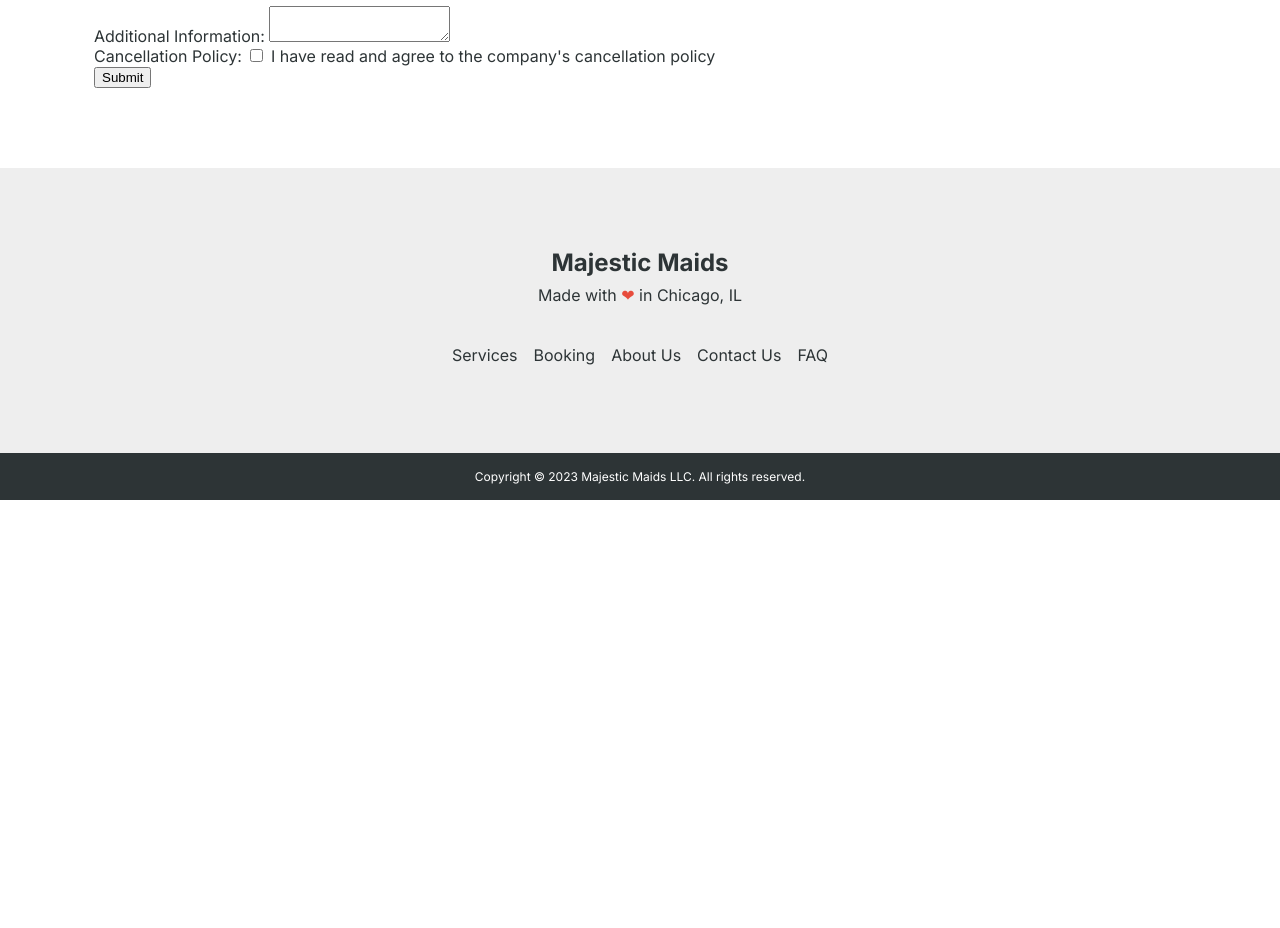
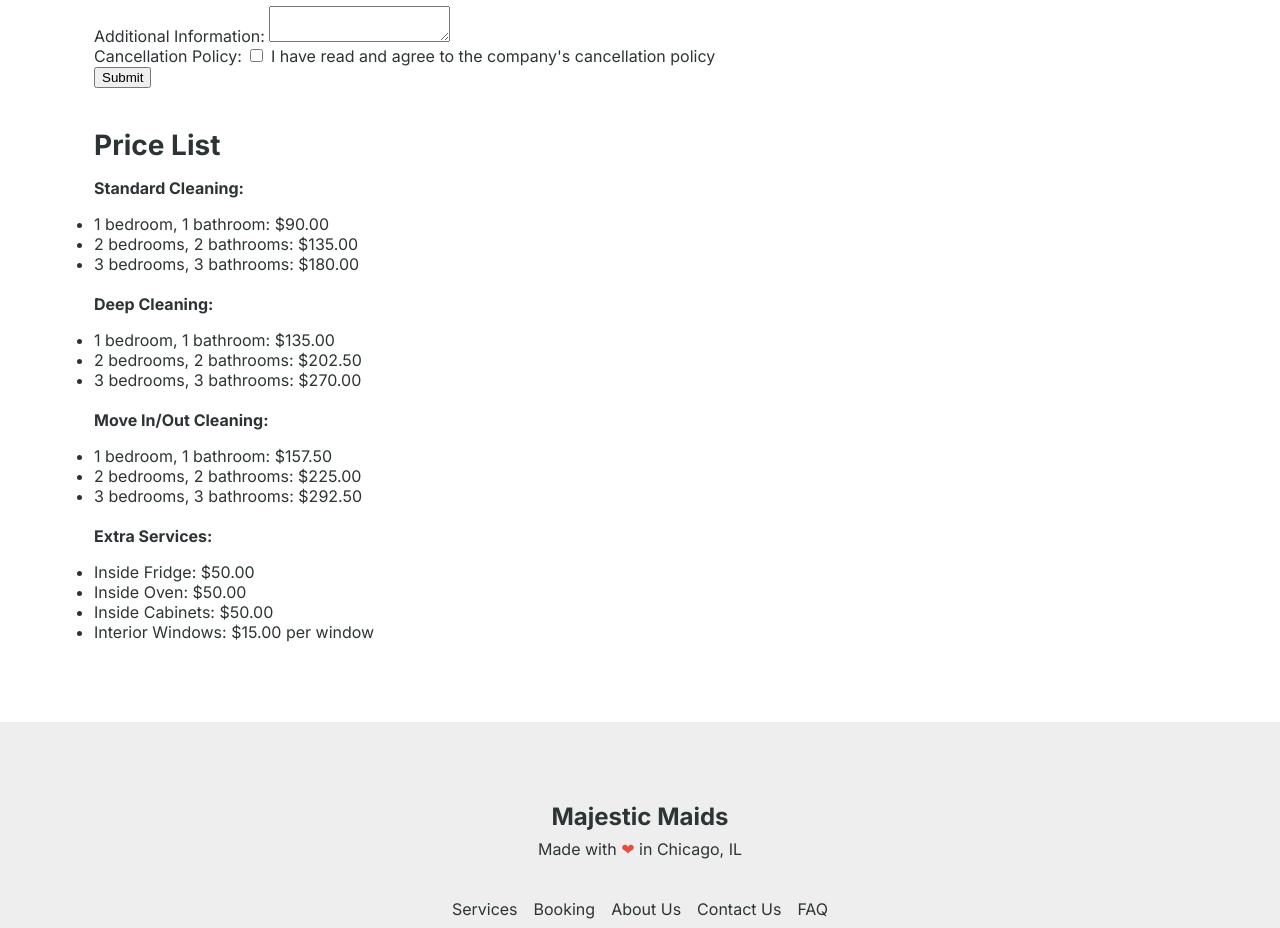
Before and after one commit to crengutaibrian/CIS181-project, a plain HTML site: page book-now.html in a window 1280 px wide. Shown: the part 840-1768 px from the top of the page. Before the commit the page ends 1340 px from the top, so only its background shows below. Drawn offline with Linux system fonts and the light colour scheme.

Commit message:
Add content

```diff
--- a/book-now.html
+++ b/book-now.html
@@ -99,7 +99,6 @@
           <option value="1">1</option>
           <option value="2">2</option>
           <option value="3">3</option>
-          <option value="4">4</option>
         </select>
       </div>
 
@@ -110,7 +109,6 @@
           <option value="1">1</option>
           <option value="2">2</option>
           <option value="3">3</option>
-          <option value="4">4</option>
         </select>
       </div>
 
@@ -150,6 +148,44 @@
       </div>
       <button type="submit">Submit</button>
     </form>
+
+    <br>
+    <br>
+    <h3>Price List</h3>
+
+        <h6>Standard Cleaning:</h6>
+        <ul>
+          <li>1 bedroom, 1 bathroom: $90.00</li>
+          <li>2 bedrooms, 2 bathrooms: $135.00</li>
+          <li>3 bedrooms, 3 bathrooms: $180.00</li>
+        </ul>
+      </li>
+      <br>
+       <h6>Deep Cleaning:</h6>
+        <ul>
+          <li>1 bedroom, 1 bathroom: $135.00</li>
+          <li>2 bedrooms, 2 bathrooms: $202.50</li>
+          <li>3 bedrooms, 3 bathrooms: $270.00</li>
+        </ul>
+      </li>
+     <br>
+      <h6>Move In/Out Cleaning:</h6>
+        <ul>
+          <li>1 bedroom, 1 bathroom: $157.50</li>
+          <li>2 bedrooms, 2 bathrooms: $225.00</li>
+          <li>3 bedrooms, 3 bathrooms: $292.50</li>
+        </ul>
+      </li>
+    </ul>
+    <br>
+    <h6>Extra Services:</h6>
+    <ul>
+      <li>Inside Fridge: $50.00</li>
+      <li>Inside Oven: $50.00</li>
+      <li>Inside Cabinets: $50.00</li>
+      <li>Interior Windows: $15.00 per window</li>
+    </ul>
+
   </div>
       </section>
     </main>
```
